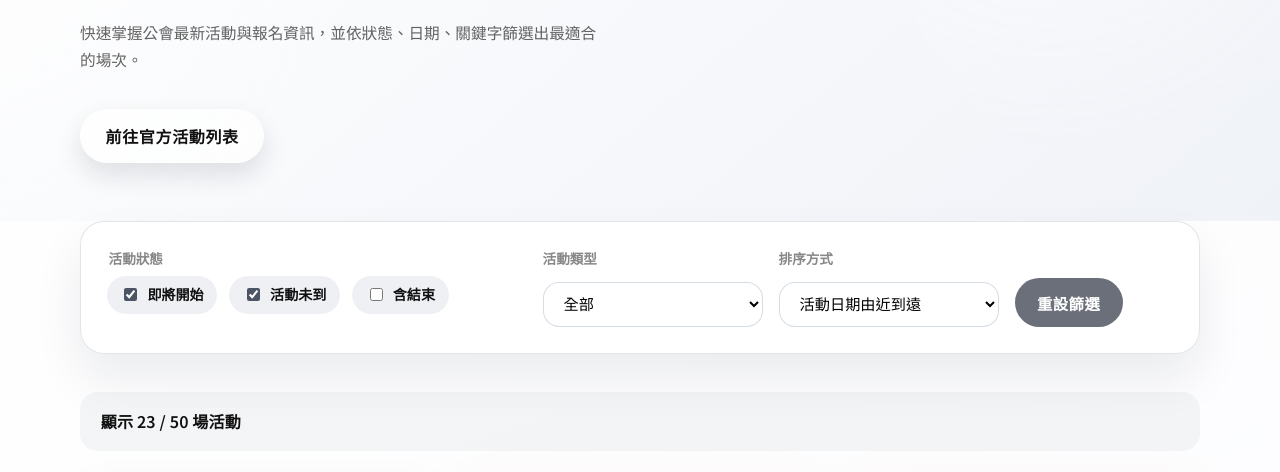
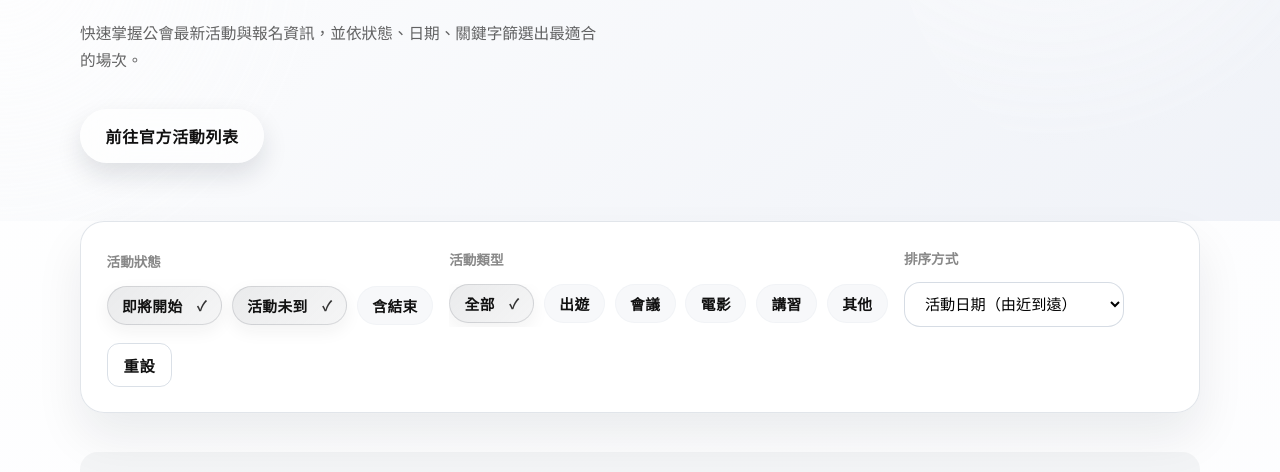
Before and after one commit to thinklab-architects/line-event, a plain HTML site: page index.html in a window 1280 px wide. Shown: the part 251-723 px from the top of the page. Drawn offline with Linux system fonts and the light colour scheme.

Commit message:
feat(ui): chip filters, scrollable categories, sort dropdown, reset button

```diff
--- a/app.js
+++ b/app.js
@@ -50,41 +50,71 @@ const elements = {
   modalFallbackLink: document.getElementById('modalFallbackLink'),
 };
 
-const statusCheckboxes = Array.from(
-  document.querySelectorAll('input[name="statusFilter"]'),
-);
+// Chips-based status & category controls (replaces checkbox/select controls)
+const statusChips = document.getElementById('statusChips');
+const categoryChips = document.getElementById('categoryChips');
 
-function syncStatusCheckboxes() {
-  statusCheckboxes.forEach((checkbox) => {
-    checkbox.checked = state.filters.statuses.has(checkbox.value);
-  });
+function syncChipsUI() {
+  if (statusChips) {
+    Array.from(statusChips.querySelectorAll('[data-status]')).forEach((btn) => {
+      const v = btn.dataset.status;
+      const active = state.filters.statuses.has(v);
+      btn.classList.toggle('chip--selected', active);
+      btn.setAttribute('aria-pressed', String(active));
+    });
+  }
+
+  if (categoryChips) {
+    Array.from(categoryChips.querySelectorAll('[data-category]')).forEach((btn) => {
+      const v = btn.dataset.category;
+      btn.classList.toggle('chip--selected', state.filters.category === v);
+    });
+  }
 }
 
 function resetStatusFilters() {
   state.filters.statuses = new Set(DEFAULT_STATUS_VALUES);
-  syncStatusCheckboxes();
+  syncChipsUI();
 }
 
-statusCheckboxes.forEach((checkbox) => {
-  checkbox.addEventListener('change', () => {
-    const { value, checked } = checkbox;
+if (statusChips) {
+  statusChips.addEventListener('click', (event) => {
+    const btn = event.target.closest('[data-status]');
+    if (!btn) return;
+    const val = btn.dataset.status;
 
-    if (checked) {
-      state.filters.statuses.add(value);
-    } else {
-      state.filters.statuses.delete(value);
-      if (state.filters.statuses.size === 0) {
-        state.filters.statuses.add(value);
-        checkbox.checked = true;
+    if (state.filters.statuses.has(val)) {
+      // don't allow clearing all — keep at least one selected
+      if (state.filters.statuses.size === 1) {
+        // flash or ignore
+        btn.classList.add('chip--selected');
         return;
       }
+      state.filters.statuses.delete(val);
+    } else {
+      state.filters.statuses.add(val);
     }
 
+    syncChipsUI();
     render();
   });
-});
+}
 
-syncStatusCheckboxes();
+if (categoryChips) {
+  categoryChips.addEventListener('click', (event) => {
+    const btn = event.target.closest('[data-category]');
+    if (!btn) return;
+    const val = btn.dataset.category;
+    state.filters.category = val;
+    // update legacy select if present
+    if (elements.categorySelect) elements.categorySelect.value = val;
+    syncChipsUI();
+    render();
+  });
+}
+
+// Initialize chip UI from current state
+syncChipsUI();
 
 if (elements.searchInput) {
   elements.searchInput.addEventListener('input', (event) => {
@@ -142,6 +172,9 @@ if (elements.clearFilters) {
     if (elements.categorySelect) {
       elements.categorySelect.value = 'all';
     }
+
+    // update chip UI to reflect cleared category/status
+    syncChipsUI();
 
     render();
   });
--- a/index.html
+++ b/index.html
@@ -36,44 +36,39 @@
 
   <main class="shell flow">
     <section class="controls" aria-label="搜尋與篩選">
-      <fieldset class="status-group">
-        <legend class="field-label">活動狀態</legend>
-        <label class="status-option">
-          <input type="checkbox" name="statusFilter" value="coming-soon" checked />
-          <span>即將開始</span>
-        </label>
-        <label class="status-option">
-          <input type="checkbox" name="statusFilter" value="upcoming" checked />
-          <span>活動未到</span>
-        </label>
-        <label class="status-option">
-          <input type="checkbox" name="statusFilter" value="past" />
-          <span>含結束</span>
-        </label>
-      </fieldset>
+      <div class="filters-row">
+        <div id="statusChips" class="chips" aria-label="活動狀態">
+          <div class="field-label">活動狀態</div>
+          <div class="chips__list">
+            <button type="button" class="chip chip--selected" data-status="coming-soon" aria-pressed="true">即將開始</button>
+            <button type="button" class="chip chip--selected" data-status="upcoming" aria-pressed="true">活動未到</button>
+            <button type="button" class="chip" data-status="past" aria-pressed="false">含結束</button>
+          </div>
+        </div>
 
-      <div class="field-group">
-        <label class="field-label" for="categorySelect">活動類型</label>
-        <select id="categorySelect">
-          <option value="all">全部</option>
-          <option value="outing">出遊</option>
-          <option value="meeting">會議</option>
-          <option value="movie">電影</option>
-          <option value="workshop">講習</option>
-          <option value="other">其他</option>
-        </select>
+        <div id="categoryChips" class="chips chips--scroll" aria-label="活動類型">
+          <div class="field-label">活動類型</div>
+          <div class="chips__list">
+            <button type="button" class="chip chip--selected" data-category="all">全部</button>
+            <button type="button" class="chip" data-category="outing">出遊</button>
+            <button type="button" class="chip" data-category="meeting">會議</button>
+            <button type="button" class="chip" data-category="movie">電影</button>
+            <button type="button" class="chip" data-category="workshop">講習</button>
+            <button type="button" class="chip" data-category="other">其他</button>
+          </div>
         </div>
 
         <div class="field-group">
           <label class="field-label" for="sortSelect">排序方式</label>
           <select id="sortSelect">
-          <option value="start-asc">活動日期由近到遠</option>
-          <option value="start-desc">活動日期由遠到近</option>
+            <option value="start-asc">活動日期（由近到遠）</option>
+            <option value="start-desc">活動日期（由遠到近）</option>
             <option value="title-asc">活動名稱 A → Z</option>
           </select>
         </div>
+      </div>
 
-      <button id="clearFilters" type="button">重設篩選</button>
+      <button id="clearFilters" class="btn-secondary" type="button">重設</button>
     </section>
 
     <section aria-live="polite">
--- a/styles.css
+++ b/styles.css
@@ -226,6 +226,17 @@ a:focus-visible {
   margin: 0;
 }
 
+.filters-row {
+  display: flex;
+  gap: 1rem;
+  align-items: center;
+  flex: 1 1 auto;
+}
+
+.controls .btn-secondary {
+  align-self: center;
+}
+
 .status-group {
   display: flex;
   flex-wrap: wrap;
@@ -286,6 +297,78 @@ a:focus-visible {
   outline: none;
   border-color: rgba(148, 163, 184, 0.7);
   box-shadow: 0 0 0 3px rgba(148, 163, 184, 0.25);
+}
+
+/* Chip / Tag styles for filters */
+.chips {
+  display: flex;
+  flex-direction: column;
+  gap: 0.45rem;
+}
+
+.chips__list {
+  display: flex;
+  gap: 0.6rem;
+  align-items: center;
+}
+
+.chips--scroll .chips__list {
+  overflow-x: auto;
+  -webkit-overflow-scrolling: touch;
+  padding-bottom: 0.25rem;
+}
+
+.chip {
+  display: inline-flex;
+  align-items: center;
+  gap: 0.45rem;
+  padding: 0.5rem 0.9rem;
+  border-radius: 999px;
+  background: rgba(148, 163, 184, 0.08);
+  border: 1px solid rgba(148, 163, 184, 0.06);
+  color: #111;
+  font-weight: 600;
+  font-size: 0.92rem;
+  cursor: pointer;
+  transition: background 0.18s ease, transform 0.12s ease;
+}
+
+.chip:hover,
+.chip:focus-visible {
+  background: rgba(148, 163, 184, 0.14);
+  transform: translateY(-1px);
+}
+
+.chip--selected {
+  background: linear-gradient(135deg, rgba(82,88,99,0.12), rgba(82,88,99,0.06));
+  border-color: rgba(82,88,99,0.18);
+  box-shadow: 0 6px 18px rgba(30,30,30,0.06);
+  font-weight: 800;
+}
+
+/* Add small visual check when selected using ::after */
+.chip--selected::after {
+  content: '✓';
+  display: inline-block;
+  margin-left: 0.45rem;
+  font-size: 0.85rem;
+  color: rgba(30,30,30,0.9);
+}
+
+/* Secondary reset button style */
+.btn-secondary {
+  padding: 0.6rem 1rem;
+  border-radius: 12px;
+  border: 1px solid rgba(148, 163, 184, 0.34);
+  background: transparent;
+  color: #111;
+  font-weight: 700;
+}
+
+.btn-secondary:hover,
+.btn-secondary:focus-visible {
+  background: rgba(148, 163, 184, 0.06);
+  transform: translateY(-1px);
 }
 
 button {
```
Lines whose indentation alone changed are shown as unchanged.
